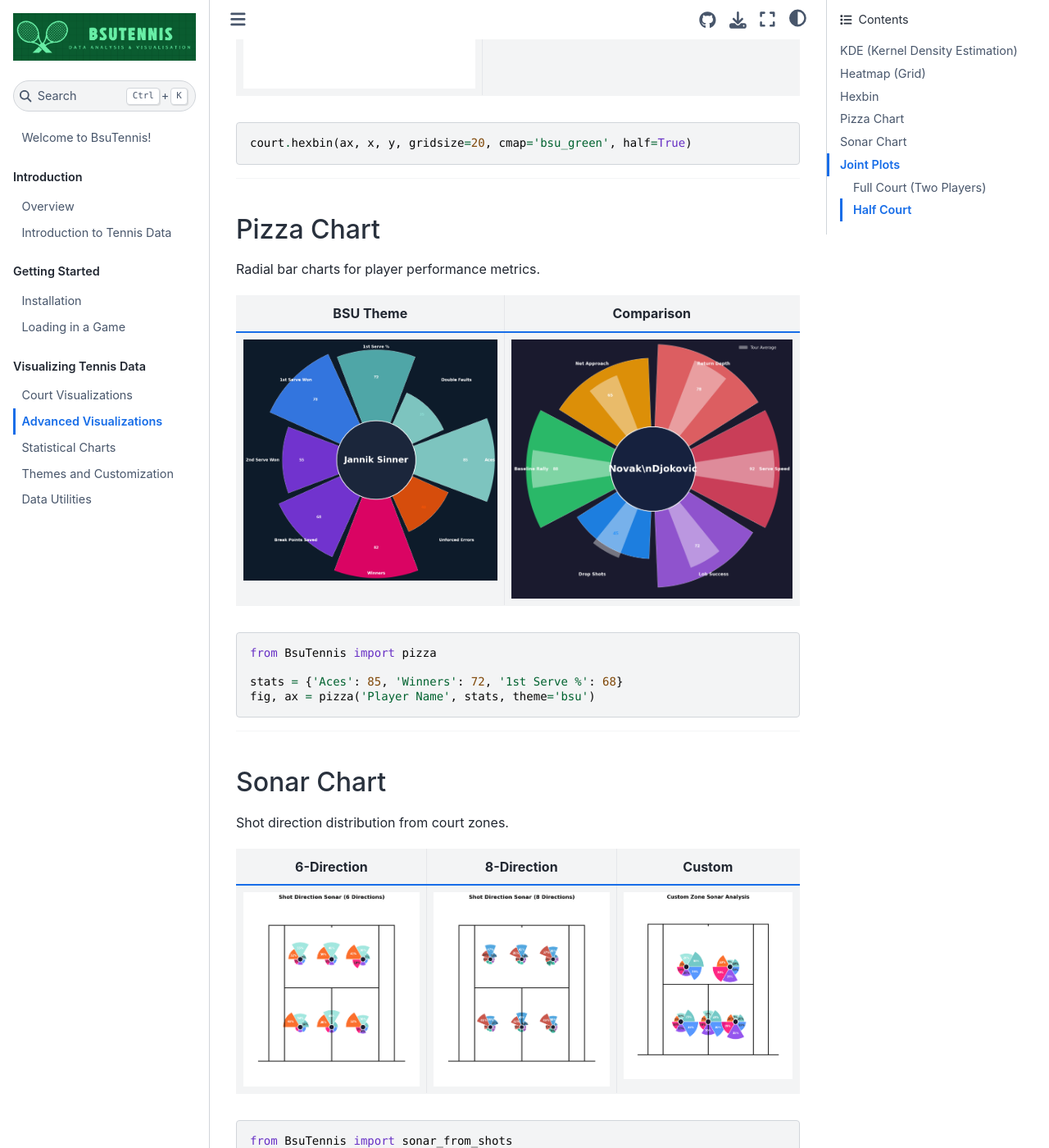
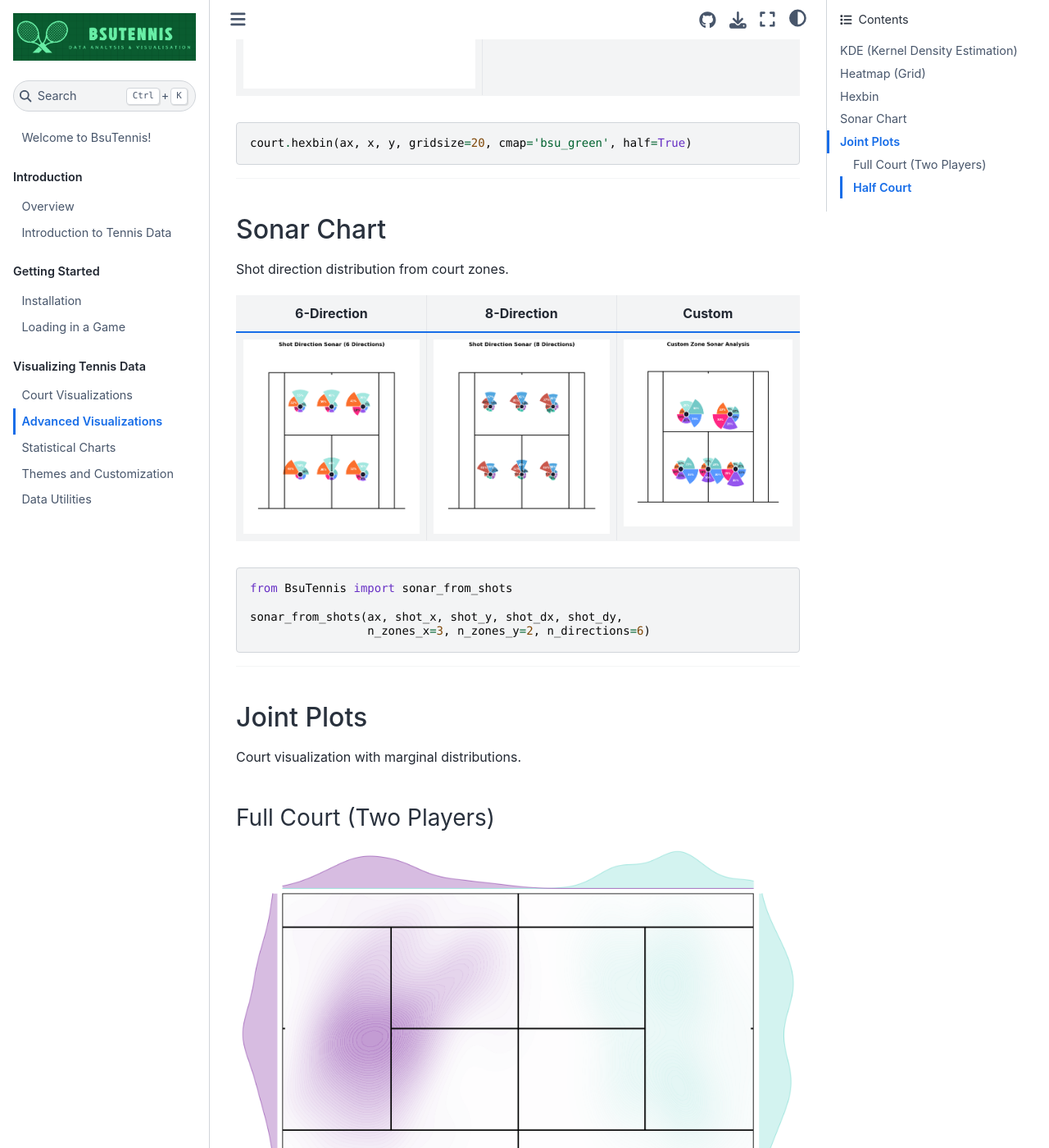
Before and after one commit to ouyang1030/BsuTennis, a Sphinx documentation site: the page built from docs/source/Visualizing/Advanced_Plots.md, in a window 1280 px wide and 1400 px high, scrolled down 2103 px. Shown: the whole window at 82% size. Built offline with Sphinx 7.4.7 and the Sphinx Book theme 1.1.4, drawn with Linux system fonts in a browser that asks for light colours; pages that are not in the unit, such as notebooks, are missing from menus; some of the changed text lies outside the part shown.

Commit message:
update code

````diff
--- a/docs/source/Visualizing/Advanced_Plots.md
+++ b/docs/source/Visualizing/Advanced_Plots.md
@@ -48,23 +48,6 @@
 
 ---
 
-## Pizza Chart
-
-Radial bar charts for player performance metrics.
-
-| BSU Theme | Comparison |
-| :---: | :---: |
-| ![BSU](../_static/test_pizza_bsu.png) | ![Compare](../_static/test_pizza_compare.png) |
-
-```python
-from BsuTennis import pizza
-
-stats = {'Aces': 85, 'Winners': 72, '1st Serve %': 68}
-fig, ax = pizza('Player Name', stats, theme='bsu')
-```
-
----
-
 ## Sonar Chart
 
 Shot direction distribution from court zones.
@@ -102,12 +85,9 @@
 | :---: | :---: |
 | ![Scatter](../_static/test_joint_half_scatter.png) | ![Grid](../_static/test_joint_grid.png) |
 
-![KDE](../_static/test_joint_kde.png)
-
 ```python
 fig, ax = joint_plot(x, y, kind='scatter', half=True)
 fig, ax = joint_plot(x, y, kind='grid', half=True)
-fig, ax = joint_plot(x, y, kind='kde', half=False)
 ```
 
 **Types**: `scatter`, `kde`, `grid`
````
